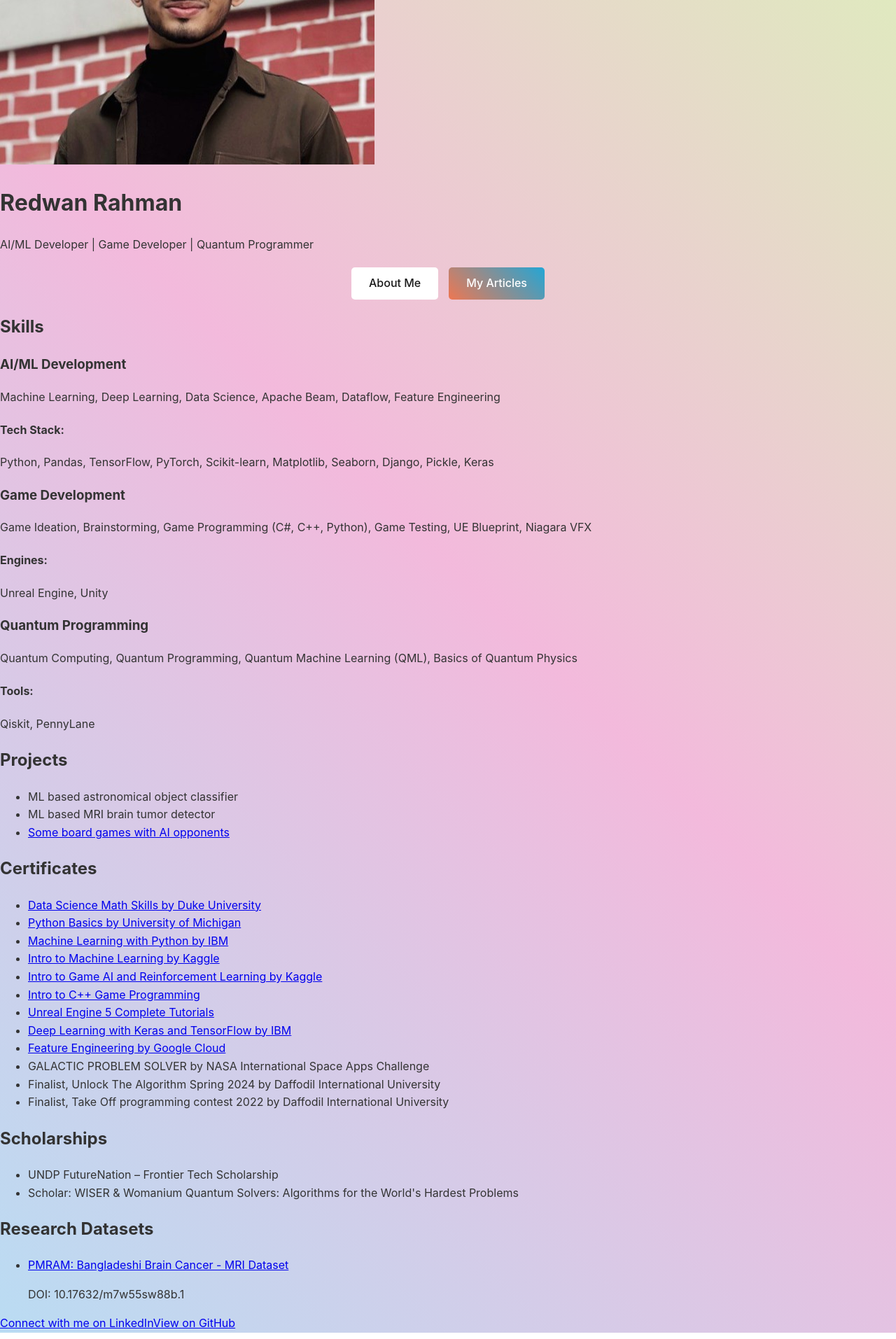
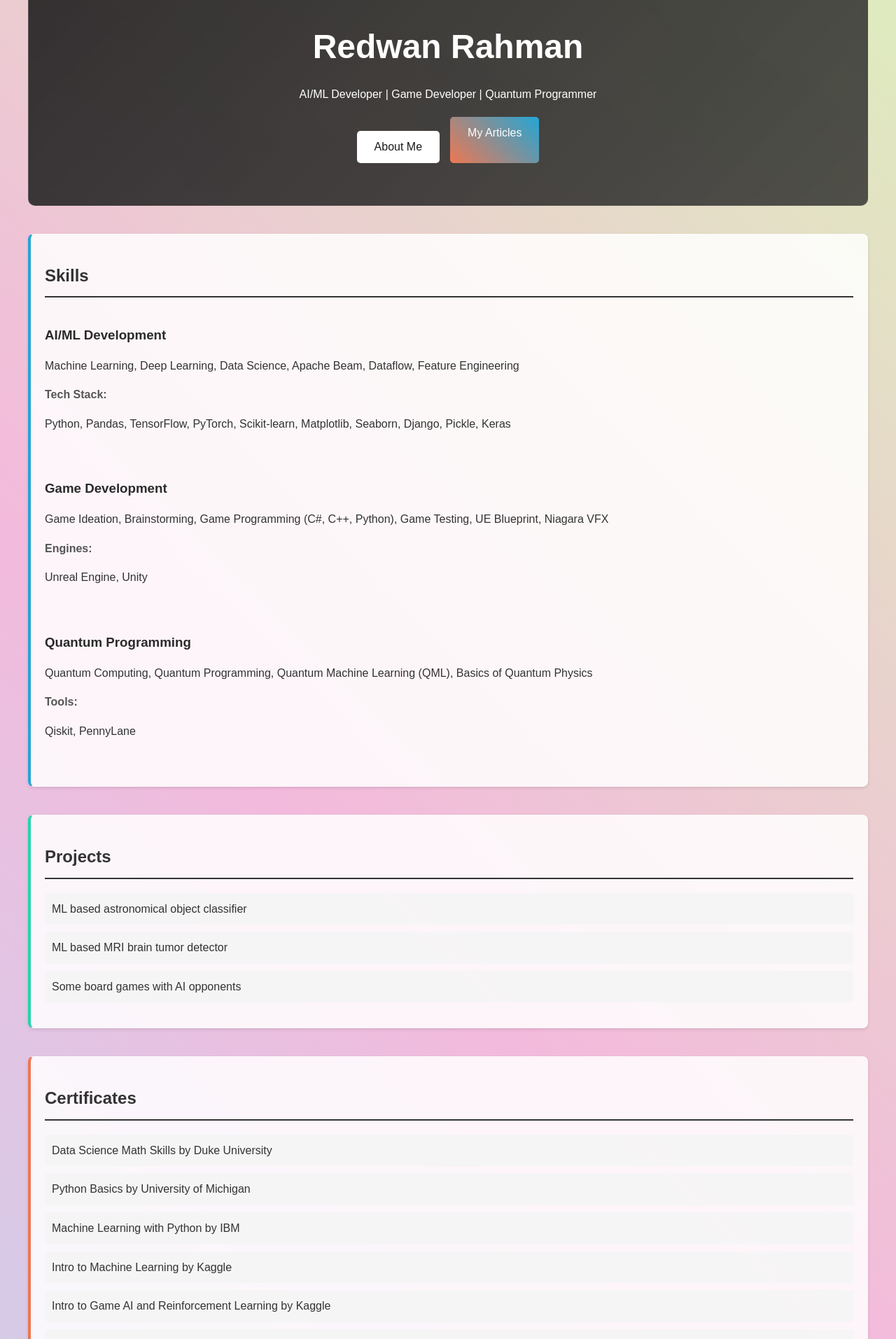
Before and after one commit to Red1-Rahman/Redwan-Rahman-Portfolio, a React (Create React App) app: page / in a window 1280 px wide. Shown: the part 300-2213 px from the top of the page at 70% size. Built offline with nearby package versions, Linux system fonts and the light colour scheme.

Commit message:
Update App.css

```diff
--- a/src/App.css
+++ b/src/App.css
@@ -1,4 +1,354 @@
-/* Add this to your existing App.css file */
+.App {
+  text-align: left;
+  max-width: 1200px;
+  margin: 0 auto;
+  padding: 20px;
+}
+
+.App-logo {
+  height: 40vmin;
+  pointer-events: none;
+}
+
+@media (prefers-reduced-motion: no-preference) {
+  .App-logo {
+    animation: App-logo-spin infinite 20s linear;
+  }
+}
+
+.App-header {
+  background-color: #282c34;
+  min-height: 100vh;
+  display: flex;
+  flex-direction: column;
+  align-items: center;
+  justify-content: center;
+  font-size: calc(10px + 2vmin);
+  color: white;
+}
+
+.App-link {
+  color: #61dafb;
+}
+
+@keyframes App-logo-spin {
+  from {
+    transform: rotate(0deg);
+  }
+  to {
+    transform: rotate(360deg);
+  }
+}
+
+@keyframes randomGradient {
+  0% {
+    background-position: 0% 50%;
+  }
+  50% {
+    background-position: 100% 50%;
+  }
+  100% {
+    background-position: 0% 50%;
+  }
+}
+
+.hero {
+  text-align: center;
+  padding: 60px 20px;
+  background: linear-gradient(135deg,
+    rgba(26, 26, 26, 0.9) 0%,
+    rgba(42, 42, 42, 0.8) 100%
+  );
+  color: white;
+  border-radius: 10px;
+  margin-bottom: 40px;
+  transition: transform 0.3s ease, box-shadow 0.3s ease;
+  backdrop-filter: blur(10px);
+  border: 1px solid rgba(255, 255, 255, 0.1);
+}
+
+.hero:hover {
+  transform: scale(1.02);
+  box-shadow: 0 15px 30px rgba(0, 0, 0, 0.2);
+  background: linear-gradient(135deg,
+    rgba(26, 26, 26, 0.95) 0%,
+    rgba(42, 42, 42, 0.85) 100%
+  );
+}
+
+.hero h1 {
+  font-size: 3em;
+  margin-bottom: 10px;
+}
+
+.section {
+  margin-bottom: 40px;
+  padding: 20px;
+  background: rgba(255, 255, 255, 0.85);
+  border-radius: 8px;
+  box-shadow: 0 2px 4px rgba(0, 0, 0, 0.1);
+  transition: all 0.3s ease;
+  position: relative;
+  border: 1px solid rgba(255, 255, 255, 0.2);
+}
+
+.section:nth-child(3n+1) {
+  border-left: 4px solid #ee7752;
+}
+
+.section:nth-child(3n+2) {
+  border-left: 4px solid #23a6d5;
+}
+
+.section:nth-child(3n+3) {
+  border-left: 4px solid #23d5ab;
+}
+
+.section:hover {
+  transform: translateY(-8px);
+  background: rgba(255, 255, 255, 0.95);
+}
+
+.section:nth-child(3n+1):hover {
+  box-shadow: 0 12px 20px rgba(238, 119, 82, 0.2);
+}
+
+.section:nth-child(3n+2):hover {
+  box-shadow: 0 12px 20px rgba(35, 166, 213, 0.2);
+}
+
+.section:nth-child(3n+3):hover {
+  box-shadow: 0 12px 20px rgba(35, 213, 171, 0.2);
+}
+
+.section h2 {
+  color: #333;
+  border-bottom: 2px solid #333;
+  padding-bottom: 10px;
+  margin-bottom: 20px;
+}
+
+.skill-category {
+  margin-bottom: 30px;
+  transition: all 0.3s ease;
+  position: relative;
+  overflow: hidden;
+}
+
+.skill-category:hover {
+  transform: translateY(-5px);
+}
+
+.skill-category:hover::before {
+  content: '';
+  position: absolute;
+  top: 0;
+  left: -100%;
+  width: 100%;
+  height: 100%;
+  background: linear-gradient(
+    90deg,
+    transparent,
+    rgba(255, 255, 255, 0.2),
+    transparent
+  );
+  animation: shine 1s ease;
+}
+
+@keyframes shine {
+  to {
+    left: 100%;
+  }
+}
+
+.skill-category h3 {
+  color: #2a2a2a;
+  margin-bottom: 10px;
+}
+
+.skill-category h4 {
+  color: #555;
+  margin: 10px 0 5px 0;
+}
+
+ul {
+  list-style-type: none;
+  padding-left: 0;
+}
+
+li {
+  margin-bottom: 10px;
+  padding: 10px;
+  background: rgba(245, 245, 245, 0.8);
+  border-radius: 4px;
+  transition: all 0.3s ease;
+  position: relative;
+  overflow: hidden;
+}
+
+li:hover {
+  transform: translateX(15px);
+  padding-left: 25px;
+  background: rgba(255, 255, 255, 0.9);
+  box-shadow: 0 4px 8px rgba(0, 0, 0, 0.1);
+}
+
+.footer {
+  text-align: center;
+  padding: 20px 0;
+  margin-top: 40px;
+  display: flex;
+  justify-content: center;
+  gap: 20px;
+  flex-wrap: wrap;
+}
+
+/* Mobile view adjustments */
+@media (max-width: 480px) {
+  .footer {
+    flex-direction: column;
+    align-items: center;
+  }
+
+  .github-link {
+    margin-left: 0;
+    margin-top: 10px;
+  }
+}
+
+.linkedin-link {
+  color: #0077b5;
+  text-decoration: none;
+  font-weight: 500;
+  padding: 10px 20px;
+  border: 2px solid #0077b5;
+  border-radius: 5px;
+  transition: all 0.3s ease;
+}
+
+.linkedin-link:hover {
+  background-color: #0077b5;
+  color: white;
+  transform: translateY(-2px);
+}
+
+.github-link {
+  color: #333;
+  text-decoration: none;
+  font-weight: 500;
+  padding: 10px 20px;
+  border: 2px solid #333;
+  border-radius: 5px;
+  transition: all 0.3s ease;
+  margin-left: 10px;
+}
+
+.github-link:hover {
+  background-color: #333;
+  color: white;
+  transform: translateY(-2px);
+}
+
+.about-button {
+  display: inline-block;
+  margin-top: 20px;
+  padding: 10px 25px;
+  background-color: white;
+  color: #1a1a1a;
+  text-decoration: none;
+  border-radius: 5px;
+  font-weight: 500;
+  transition: all 0.3s ease;
+  position: relative;
+  overflow: hidden;
+  z-index: 1;
+}
+
+.about-button::before {
+  content: '';
+  position: absolute;
+  top: 0;
+  left: -100%;
+  width: 100%;
+  height: 100%;
+  background: linear-gradient(90deg, transparent, rgba(255, 255, 255, 0.3), transparent);
+  transition: left 0.5s ease;
+  z-index: -1;
+}
+
+.about-button:hover::before {
+  left: 100%;
+}
+
+.about-button:hover {
+  transform: translateY(-2px);
+  box-shadow: 0 4px 8px rgba(0, 0, 0, 0.2);
+}
+
+body {
+  margin: 0;
+  font-family: 'Arial', sans-serif;
+  background: linear-gradient(
+    45deg,
+    hsla(${Math.random() * 360}, 70%, 80%, 0.8),
+    hsla(${Math.random() * 360}, 70%, 80%, 0.8),
+    hsla(${Math.random() * 360}, 70%, 80%, 0.8)
+  );
+  background-size: 300% 300%;
+  animation: randomGradient 15s ease infinite;
+  min-height: 100vh;
+}
+
+.profile-container {
+  margin-bottom: 20px;
+}
+
+.profile-picture {
+  width: 200px;
+  height: 200px;
+  border-radius: 50%;
+  object-fit: cover;
+  border: 4px solid white;
+  box-shadow: 0 4px 8px rgba(0, 0, 0, 0.2);
+}
+
+.certificate-link {
+  color: inherit;
+  text-decoration: none;
+  transition: color 0.3s ease;
+}
+
+.certificate-link:hover {
+  color: #0077b5;
+}
+
+.project-link {
+  color: inherit;
+  text-decoration: none;
+  transition: color 0.3s ease;
+}
+
+.project-link:hover {
+  color: #0077b5;
+}
+
+.patent-link {
+  color: #2196f3;
+  text-decoration: none;
+  font-weight: 500;
+  transition: color 0.3s ease;
+}
+
+.patent-link:hover {
+  color: #1976d2;
+  text-decoration: underline;
+}
+
+.doi {
+  color: #666;
+  font-size: 0.9em;
+  margin-top: 5px;
+}
 
 .hero-buttons {
   display: flex;
```
